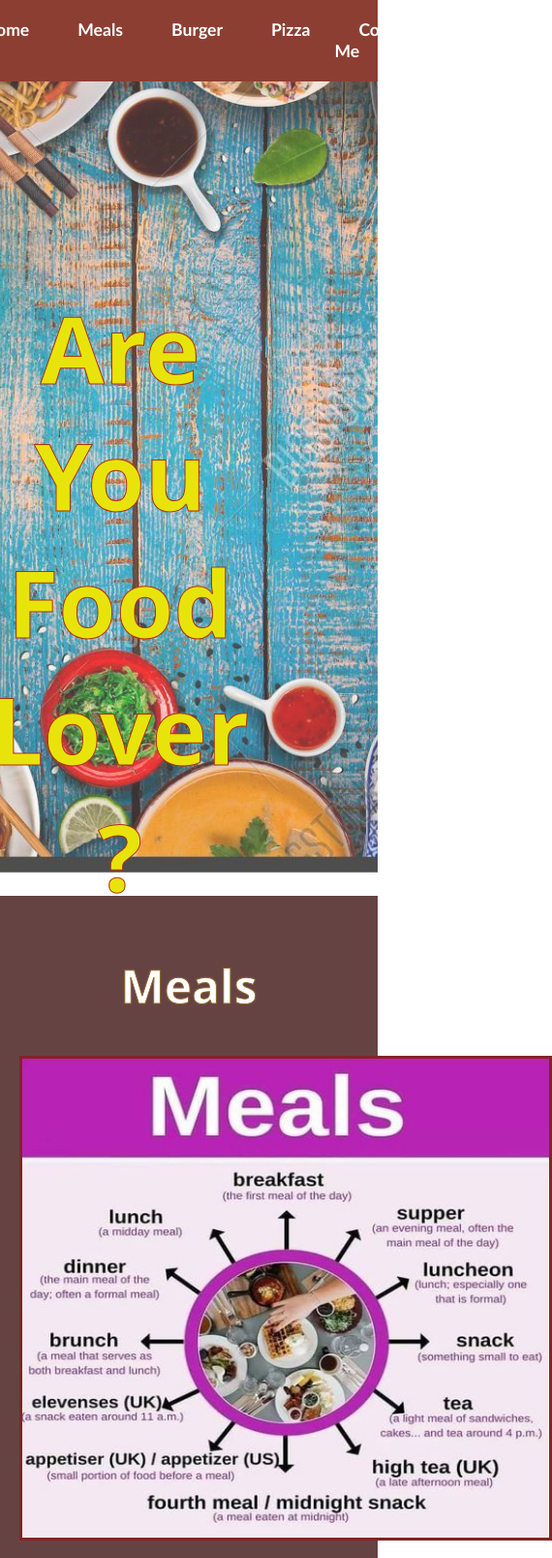
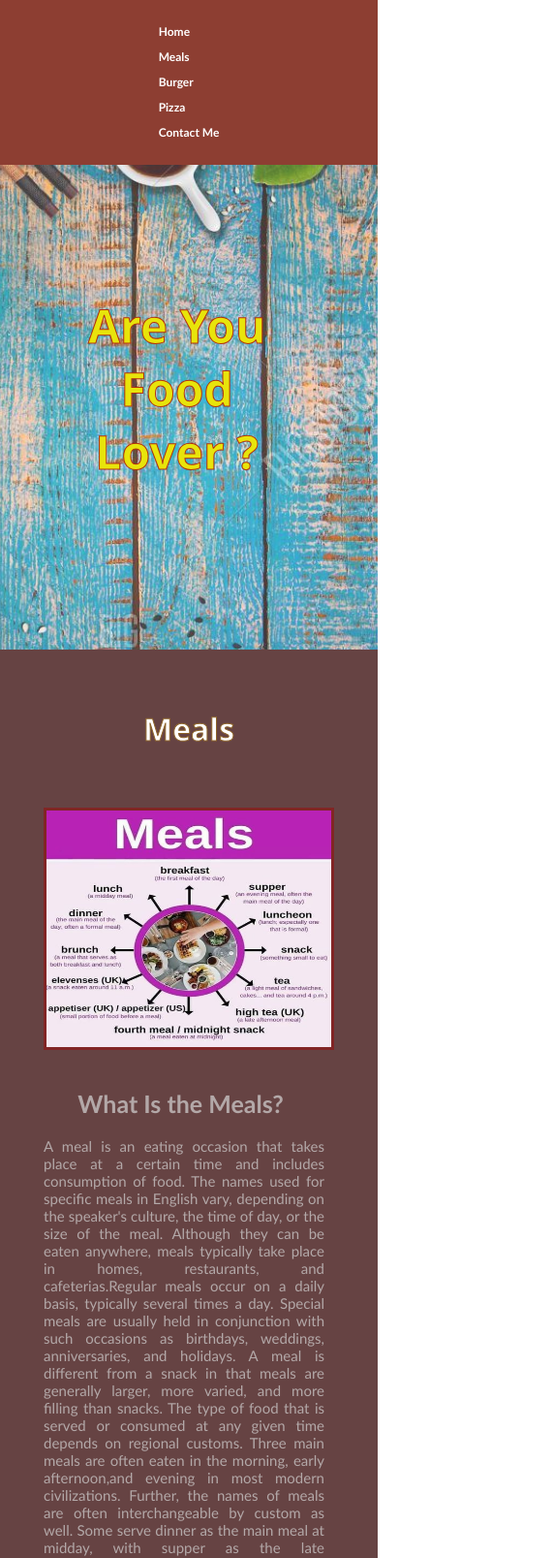
Before and after one commit to lahirudilshan2/Variety-of-Food, a plain HTML site: page index.html in a window 390 px wide. Shown: the top 1607 px of the page at 97% size, 570 px wide, since content can reach past the window. Drawn offline with Linux system fonts and the light colour scheme.

Commit message:
change media

```diff
--- a/style.css
+++ b/style.css
@@ -281,19 +281,13 @@ footer {
     }
 }
 
-@media only screen and (max-width: 720px) {
-    /* For mobile phones: */
-    [class*="col-"] {
-      width: 100%;
-    }
-}
-@media only screen and (max-width: 320px){
+@media only screen and (max-width: 768px){
     .navbar ul{
         flex-wrap: wrap;
-        flex-flow :column;
+        flex-flow: column;
     }
     .navbar ul li{
-        font-size: 8px;
+        font-size: 12px;
         padding: 5px;
     }
     #home{
@@ -302,7 +296,7 @@ footer {
     }
     .heading{
         font-size: 3rem;
-        margin: 80px -58px 0 50px;
+        margin: 50px -48px 0 60px;
     }
     .heading1{
         font-size: 2rem;
@@ -310,24 +304,25 @@ footer {
     h2{
         margin-left: 8px;
     }
-    p{
-        margin-left: 15px;
-    }
-
     #pic img{
-        width: 200px;
-        height: 200px;
+        margin: 20px;
+        width: 300px;
+        height: 250px;
         margin-left: 25px;
     }
     #intro{
         font-size: 12px;
         margin-left:  0px;
         padding:0 10px 0 10px ;
-        width: 250px;
+        width: 325px;
     }
+
     p{
         justify-content: center;
+        font-size: 15px;
+        margin-left: 15px;
     }
+
     #intro h2{
         font-size: 25px;
         padding: 20px 0 0 0;
```
